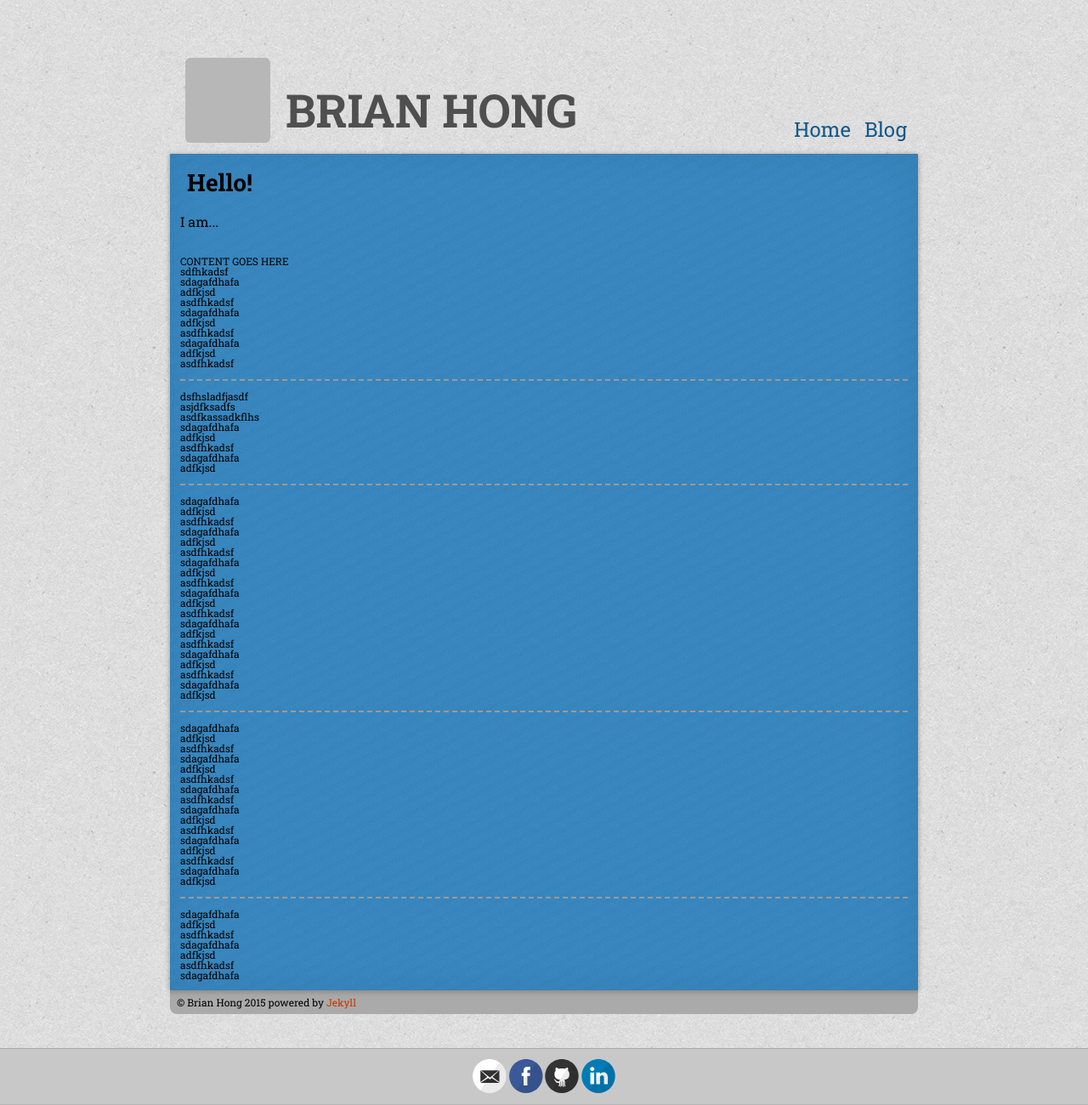
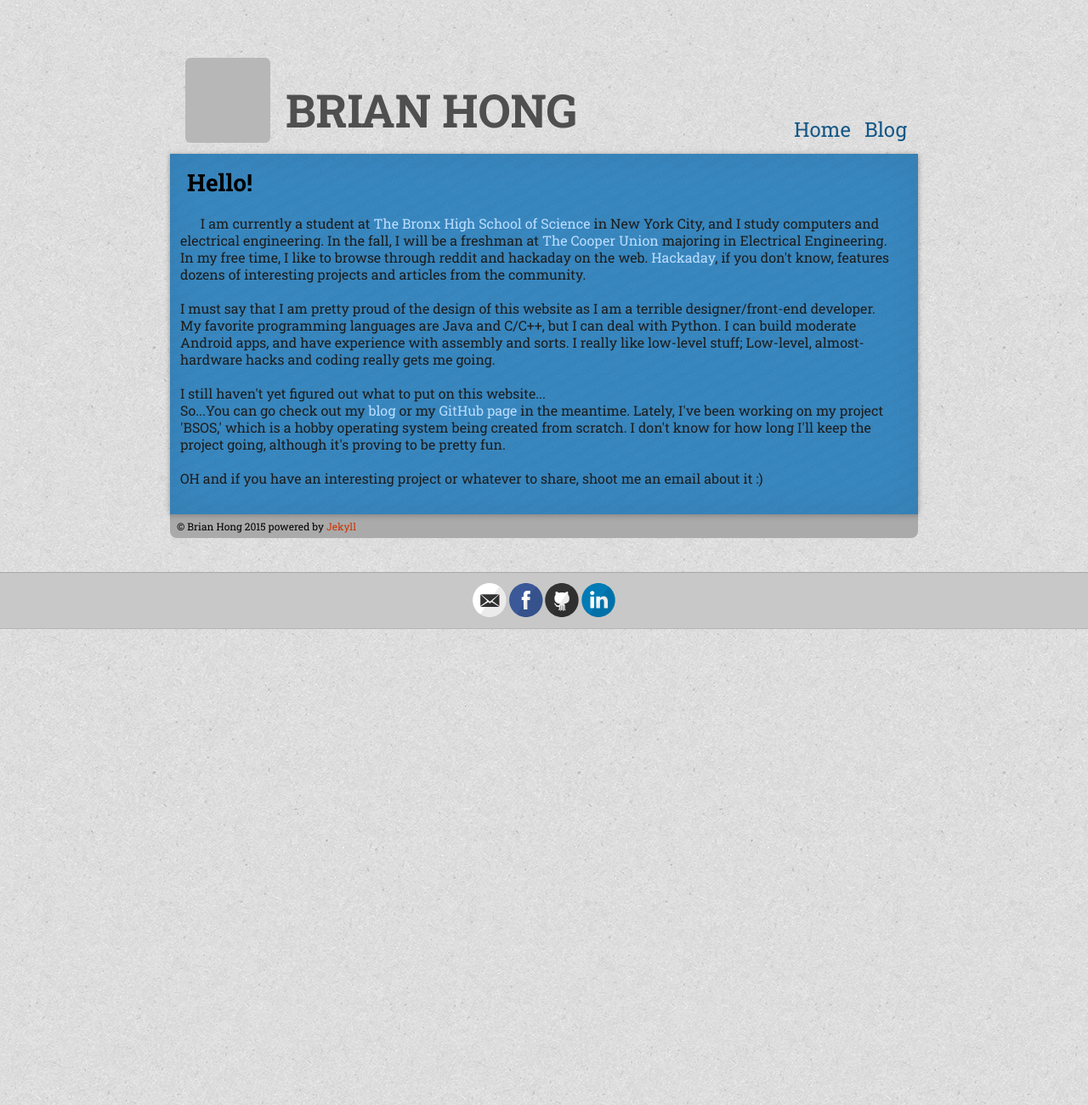
Before and after one commit to awkwardbunny/awkwardbunny.github.io, a Jekyll site: the page built from index.html, in a window 1280 px wide. Shown: the whole page at 85% size. Built offline with Jekyll 4.4.1, drawn with Linux system fonts in a browser that asks for light colours.

Commit message:
Automatic Backup @ Tue Jun 23 00:00:01 EDT 2015

```diff
--- a/_config.yml
+++ b/_config.yml
@@ -3,4 +3,4 @@ title: "Brian Hong :: c0ding_fr0g"
 permalink: /:year/:month-:day-:title.html
 paginate: 3
 paginate_path: "/blog/page:num/"
-exclude: git.run
+exclude: [git.run]
--- a/blog/index.html
+++ b/blog/index.html
@@ -11,6 +11,6 @@ title: "Blog :: Brian Hong"
 </article>
 <hr>
 {% endfor %}
-{% if paginator.previous_page_path %}<a class="arrow" id="prev" href="{{ paginator.previous_page_path }}">&lsaquo;&lsaquo;Prev</a>{% endif %}
-{% if paginator.next_page_path %}<a class="arrow" id="next" href="{{ paginator.next_page_path }}">Next&rsaquo;&rsaquo;</a>{% endif %}
+{% if paginator.previous_page_path %}<a class="arrow" id="prev" href="{{ paginator.previous_page_path }}">&lsaquo;&lsaquo;Next</a>{% endif %}
+{% if paginator.next_page_path %}<a class="arrow" id="next" href="{{ paginator.next_page_path }}">Prev&rsaquo;&rsaquo;</a>{% else %}<a class="arrow" id="nomore">--No More Posts--</a>{% endif %}
 <br style="clear:both">
--- a/css/blog.css
+++ b/css/blog.css
@@ -26,6 +26,7 @@ p {
 	display: block;
 	font-size: 16px;
 	margin-bottom: 20px;
+	color: #1D1D1D;
 }
 
 a.readmore, a.readmore:active, a.readmore:visited {
@@ -68,6 +69,17 @@ a#next {
 	margin-right: 10px;
 }
 
+a {
+	text-decoration: none;
+	color: #BDF;
+}
+
+a#nomore {
+	float: right;
+	margin-right: 10px;
+	font-size: 14px;
+}
+
 @media only screen and (max-width: 779px) {
 	h4.date {
 		display: inline-block;
--- a/css/styles.css
+++ b/css/styles.css
@@ -72,6 +72,7 @@ hr {
 
 p {
 	font-size: 18px;
+	line-height: 125%;
 }
 
 footer#content_footer {
--- a/index.html
+++ b/index.html
@@ -2,71 +2,14 @@
 layout: default
 ---
 <h1 class="title">Hello!</h1>
-<p>I am...</p>
-</br>
-CONTENT GOES HERE</br>
-sdfhkadsf </br>
-sdagafdhafa </br>
-adfkjsd </br>
-asdfhkadsf </br>
-sdagafdhafa </br>
-adfkjsd </br>
-asdfhkadsf </br>
-sdagafdhafa </br>
-adfkjsd </br>
-asdfhkadsf </br>
-<hr>
-dsfhsladfjasdf</br>
-asjdfksadfs</br>
-asdfkassadkflhs</br>
-sdagafdhafa </br>
-adfkjsd </br>
-asdfhkadsf </br>
-sdagafdhafa </br>
-adfkjsd </br>
-<hr>
-sdagafdhafa </br>
-adfkjsd </br>
-asdfhkadsf </br>
-sdagafdhafa </br>
-adfkjsd </br>
-asdfhkadsf </br>
-sdagafdhafa </br>
-adfkjsd </br>
-asdfhkadsf </br>
-sdagafdhafa </br>
-adfkjsd </br>
-asdfhkadsf </br>
-sdagafdhafa </br>
-adfkjsd </br>
-asdfhkadsf </br>
-sdagafdhafa </br>
-adfkjsd </br>
-asdfhkadsf </br>
-sdagafdhafa </br>
-adfkjsd </br>
-<hr>
-sdagafdhafa </br>
-adfkjsd </br>
-asdfhkadsf </br>
-sdagafdhafa </br>
-adfkjsd </br>
-asdfhkadsf </br>
-sdagafdhafa </br>
-asdfhkadsf </br>
-sdagafdhafa </br>
-adfkjsd </br>
-asdfhkadsf </br>
-sdagafdhafa </br>
-adfkjsd </br>
-asdfhkadsf </br>
-sdagafdhafa </br>
-adfkjsd </br>
-<hr>
-sdagafdhafa </br>
-adfkjsd </br>
-asdfhkadsf </br>
-sdagafdhafa </br>
-adfkjsd </br>
-asdfhkadsf </br>
-sdagafdhafa </br>
+<p>
+&nbsp;&nbsp;&nbsp;&nbsp;&nbsp;&nbsp;I am currently a student at <a>The Bronx High School of Science</a> in New York City, and I study computers and electrical engineering. In the fall, I will be a freshman at <a href="https://cooper.edu">The Cooper Union</a> majoring in Electrical Engineering.<br>
+In my free time, I like to browse through reddit and hackaday on the web. <a href="http://hackaday.com">Hackaday</a>, if you don't know, features dozens of interesting projects and articles from the community.
+</p><p>
+I must say that I am pretty proud of the design of this website as I am a terrible designer/front-end developer.<br>
+My favorite programming languages are Java and C/C++, but I can deal with Python. I can build moderate Android apps, and have experience with assembly and sorts. I really like low-level stuff; Low-level, almost-hardware hacks and coding really gets me going.
+</p><p>
+I still haven't yet figured out what to put on this website...<br>
+So...You can go check out my <a href="/blog/">blog</a> or my <a href="https://github.com/awkwardbunny/">GitHub page</a> in the meantime. Lately, I've been working on my project 'BSOS,' which is a hobby operating system being created from scratch. I don't know for how long I'll keep the project going, although it's proving to be pretty fun.
+</p><p>OH and if you have an interesting project or whatever to share, shoot me an email about it :)
+</p>
```
Also changed, not shown: _posts/2015-06-22-hello world!.md (+32 -1 lines).
